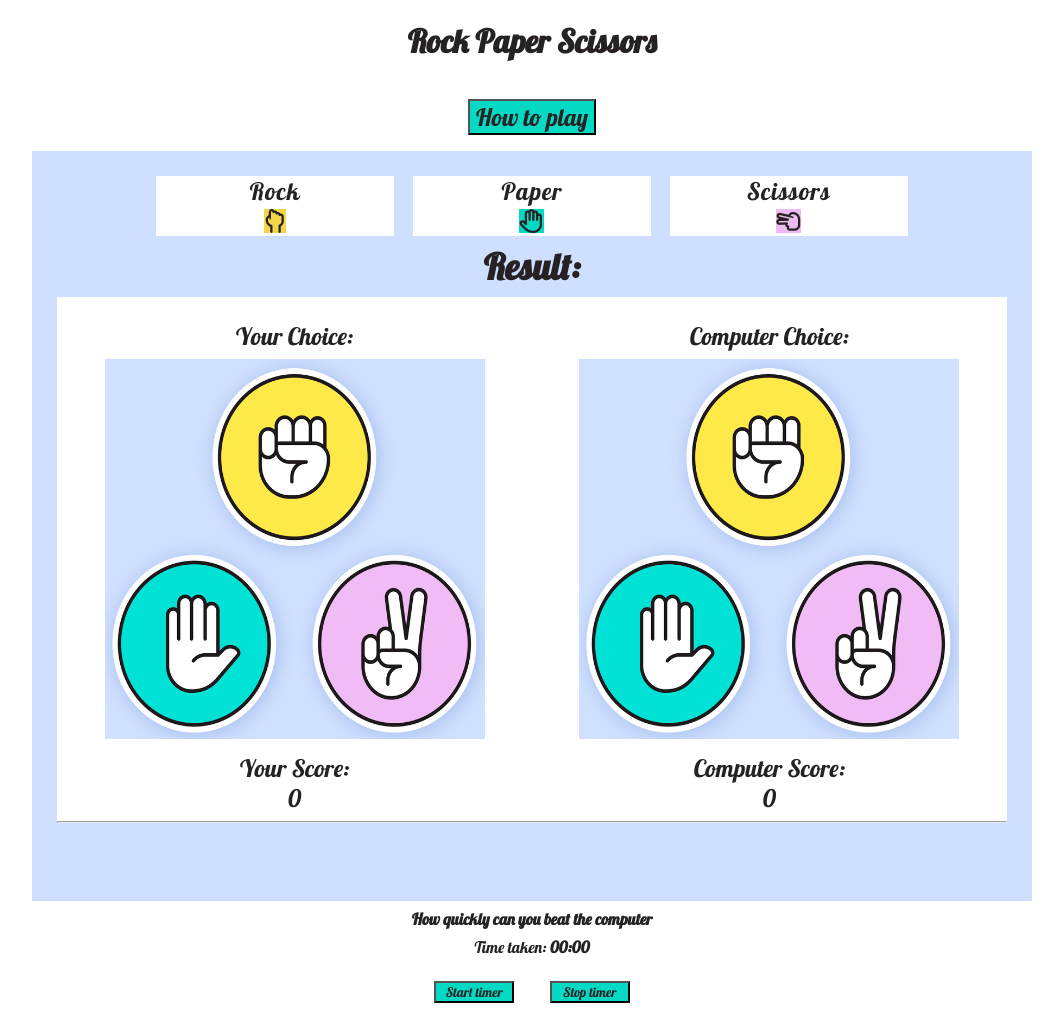
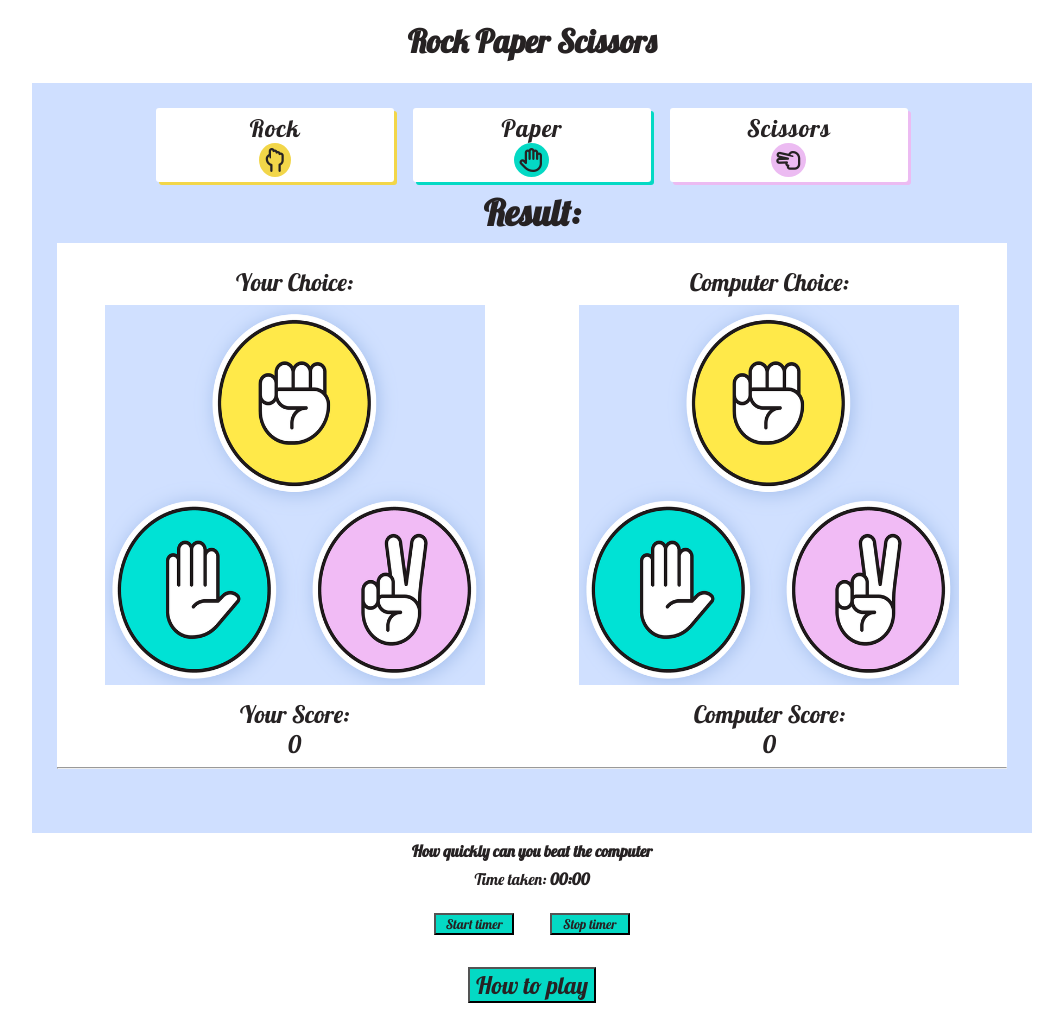
Before and after one commit to Lucy-Glanville-Brown/rock-paper-scissors, a plain HTML site: page index.html in a window 1280 px wide. Shown: the whole page, without its empty margins (108-1171 px from the left). Drawn offline with Linux system fonts and the light colour scheme.

Commit message:
Move modal section to the bottom of the body and added how to beat computer/timer info to the modal

```diff
--- a/assets/css/style.css
+++ b/assets/css/style.css
@@ -39,19 +39,43 @@ body {
     width: 25%;
     height: 30%;
     background-color: white;
-    padding: 0;
+    padding: 5px 0 5px 0;
 }
 
 .fa-hand-rock {
     background-color: #f2d649;
+    border-radius: 100%;
+    padding: 5px;
 }
 
 .fa-hand-paper {
     background-color: #04d9c4;
+    border-radius: 100%;
+    padding: 5px;
 }
 
 .fa-hand-scissors {
     background-color: #ecbbf2;
+    border-radius: 100%;
+    padding: 5px;
+}
+
+#rock {
+    box-shadow: 3px 3px #f2d649;
+    border-radius: 3px;
+    cursor: pointer;
+}
+
+#paper {
+    box-shadow: 3px 3px #04d9c4;
+    border-radius: 3px;
+    cursor: pointer;
+}
+
+#scissors {
+    box-shadow: 3px 3px #ecbbf2;
+    border-radius: 3px;
+    cursor: pointer;
 }
 
 #messages {
--- a/index.html
+++ b/index.html
@@ -11,30 +11,6 @@
     <header>
         <h1 class="heading">Rock Paper Scissors</h1>
     </header>
-    <section>
-        <div class="instructions">
-            <div>
-                <!-- trigger/open the modal -->
-                <button id="open">How to play</button>
-            </div>
-            <!-- the modal -->
-            <div id="myModal" class="modal">
-                <div class="modal-header">
-                    <span class="close">&times;</span>
-                    <h3>How to Play</h3>
-                </div>
-                <!-- modal content -->
-                <div class="modal-content">
-                    <h4>Instructions</h4>
-                    <p>To make a choice select the corresponding button to start the game.</p>
-                    <h4>Rules</h4>
-                    <p><i class="far fa-hand-rock"></i> Rock beats Scissors <i class="far fa-hand-scissors"></i></p>
-                    <p><i class="far fa-hand-scissors"></i> Scissors beats Paper <i class="far fa-hand-paper"></i></p>
-                    <p><i class="far fa-hand-paper"></i> Paper beats Rock <i class="far fa-hand-rock"></i></p>
-                </div>
-            </div>
-        </div>
-    </section>
     <section class="game-area">
         <div>
             <button id="rock" class="control">Rock <br>
@@ -71,6 +47,32 @@
             <button onclick="stopTimer()" class="timer-button">Stop timer</button>
         </div>
     </section>
+    <section>
+        <div class="instructions">
+            <div>
+                <!-- trigger/open the modal -->
+                <button id="open">How to play</button>
+            </div>
+            <!-- the modal -->
+            <div id="myModal" class="modal">
+                <div class="modal-header">
+                    <span class="close">&times;</span>
+                    <h3>How to Play</h3>
+                </div>
+                <!-- modal content -->
+                <div class="modal-content">
+                    <h4>Instructions</h4>
+                    <p>To make a choice select the corresponding button to start the game.</p>
+                    <h4>Rules</h4>
+                    <p><i class="far fa-hand-rock"></i> Rock beats Scissors <i class="far fa-hand-scissors"></i></p>
+                    <p><i class="far fa-hand-scissors"></i> Scissors beats Paper <i class="far fa-hand-paper"></i></p>
+                    <p><i class="far fa-hand-paper"></i> Paper beats Rock <i class="far fa-hand-rock"></i></p>
+                    <h4>How quickly can you beat the computer</h4>
+                    <p>Use the timer to see how quickly you can beat the computer</p>
+                </div>
+            </div>
+        </div>
+    </section>
 
     <script src="https://kit.fontawesome.com/9120e5e927.js" crossorigin="anonymous"></script>
 
```
